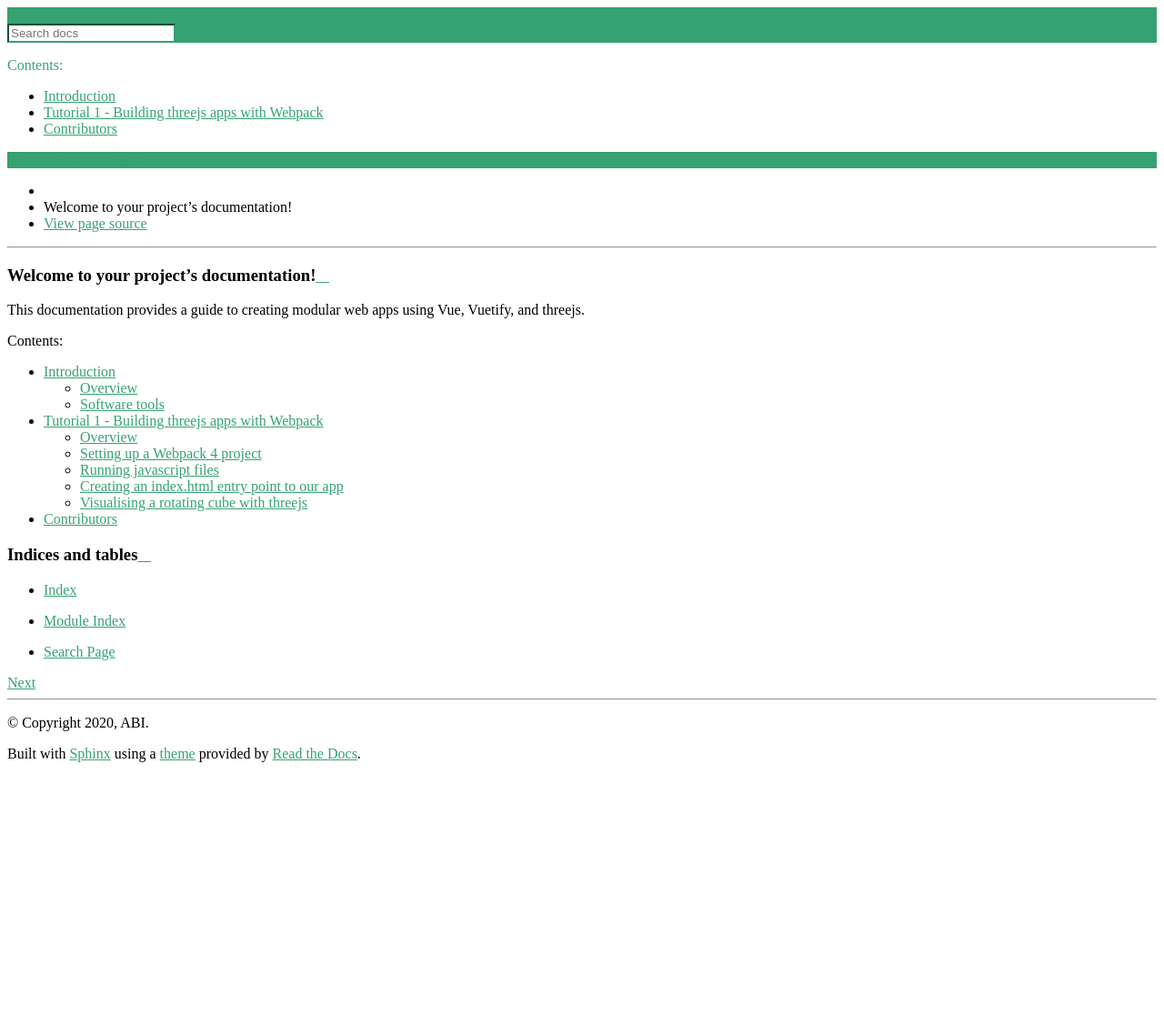
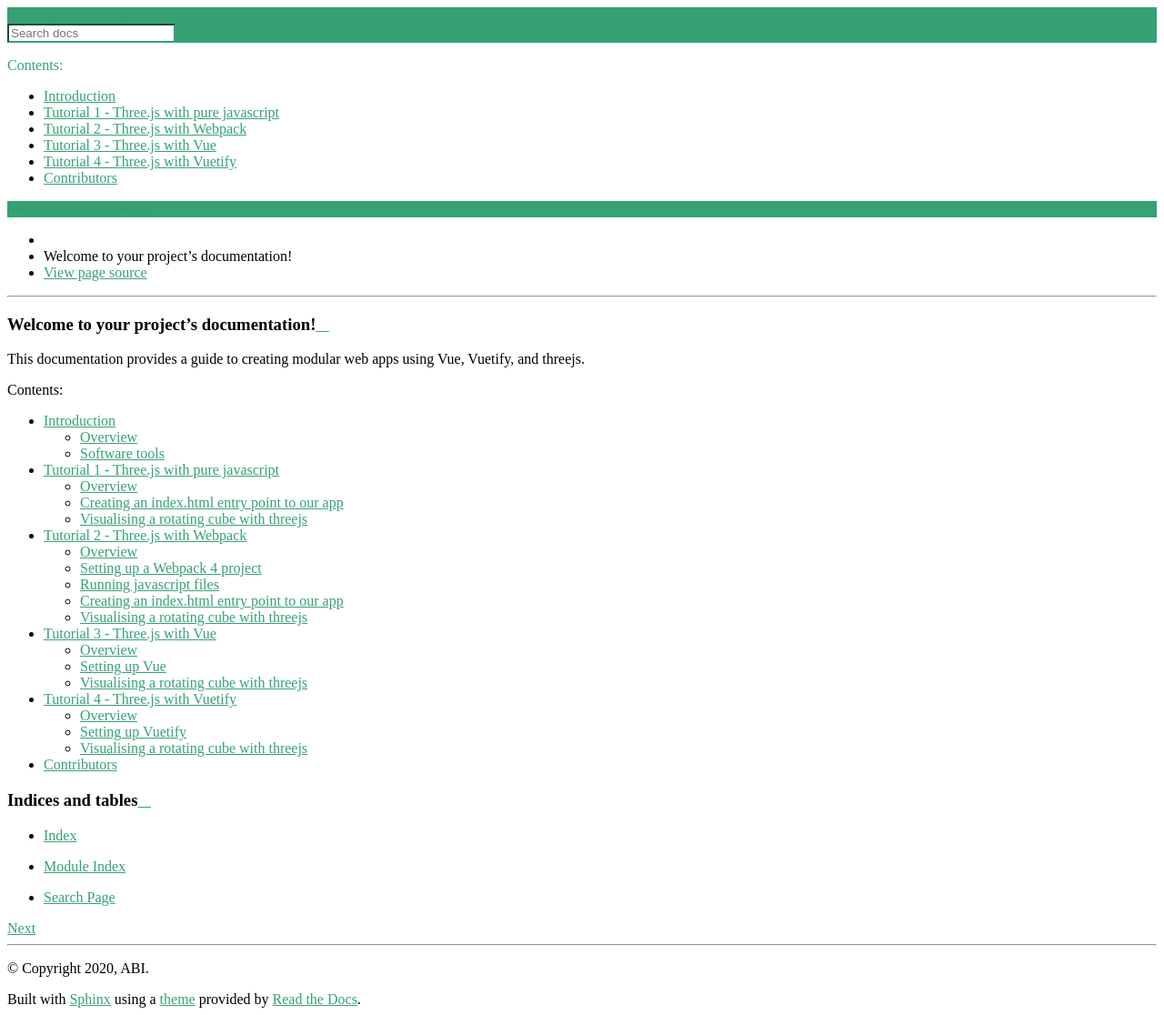
Before and after one commit to TimBroddin/ABI-web-app-documentation, a Sphinx documentation site: the page built from docs/source/index.rst, in a window 1280 px wide. Shown: the whole page at 91% size. Built offline with Sphinx 7.4.7 and the Read the Docs theme 2.0.0, drawn with Linux system fonts in a browser that asks for light colours; before the commit the page ends 900 px from its top, so only the background shows below that.

Commit message:
Adding tutorial placeholders

```diff
--- a/docs/source/index.rst
+++ b/docs/source/index.rst
@@ -13,7 +13,10 @@ This documentation provides a guide to creating modular web apps using Vue, Vuet
    :caption: Contents:
 
    introduction
-   tutorial_1/threejs_with_webpack
+   tutorial_1/threejs_with_pure_javascript
+   tutorial_2/threejs_with_webpack
+   tutorial_3/threejs_with_vue
+   tutorial_4/threejs_with_vuetify
    contributors
 
 Indices and tables
--- /dev/null
+++ b/docs/source/tutorial_1/threejs_with_pure_javascript.rst
@@ -0,0 +1,12 @@
+Tutorial 1 - Three.js with pure javascript
+==========================================
+
+Overview
+--------
+This tutorial describes how to setup a threejs web app using only html and javascript files.
+
+Creating an index.html entry point to our app
+---------------------------------------------
+
+Visualising a rotating cube with threejs
+----------------------------------------
--- a/docs/source/tutorial_1/threejs_with_webpack.rst
+++ b/docs/source/tutorial_2/threejs_with_webpack.rst
@@ -1,5 +1,5 @@
-Tutorial 1 - Building threejs apps with Webpack
-===============================================
+Tutorial 2 - Three.js with Webpack
+==================================
 
 Overview
 --------
--- /dev/null
+++ b/docs/source/tutorial_3/threejs_with_vue.rst
@@ -0,0 +1,12 @@
+Tutorial 3 - Three.js with Vue
+==============================
+
+Overview
+--------
+This tutorial describes how to setup a threejs web app using Vue.
+
+Setting up Vue
+--------------
+
+Visualising a rotating cube with threejs
+----------------------------------------
--- /dev/null
+++ b/docs/source/tutorial_4/threejs_with_vuetify.rst
@@ -0,0 +1,12 @@
+Tutorial 4 - Three.js with Vuetify
+==================================
+
+Overview
+--------
+This tutorial describes how to setup a threejs web app using Vuetify.
+
+Setting up Vuetify
+------------------
+
+Visualising a rotating cube with threejs
+----------------------------------------
```
Also changed, not shown: docs/source/tutorial_2/index.html (renamed from docs/source/tutorial_1/index.html), docs/source/tutorial_2/index.js (renamed from docs/source/tutorial_1/index.js), docs/source/tutorial_2/webpack.config.js (renamed from docs/source/tutorial_1/webpack.config.js).
